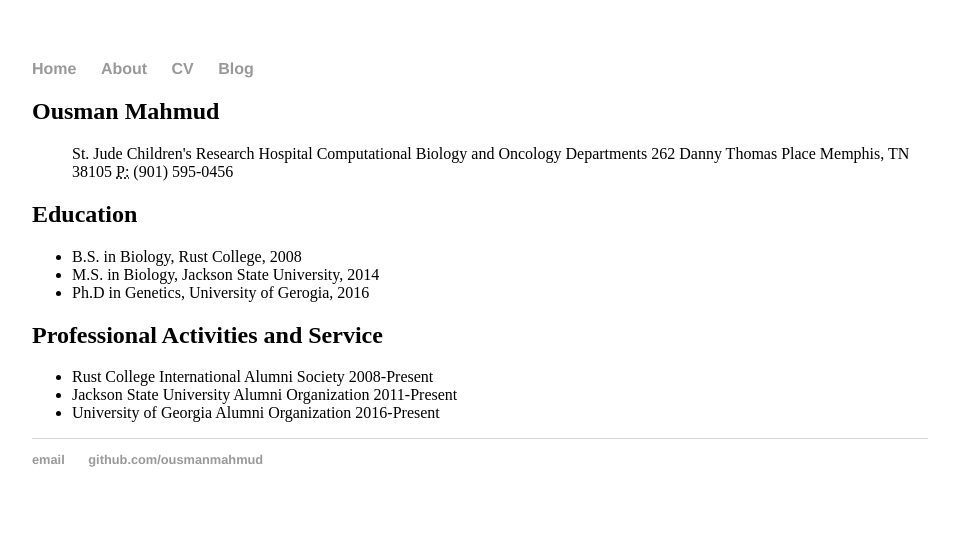
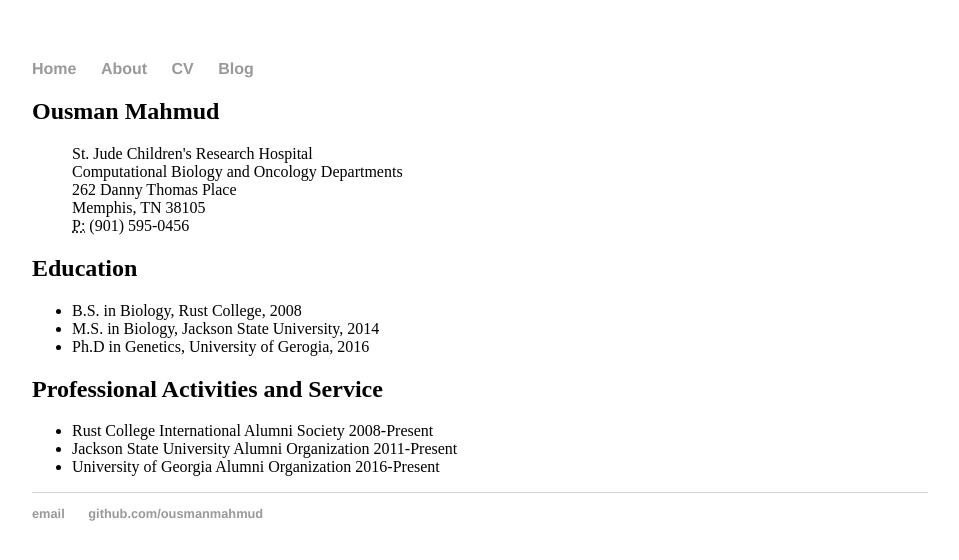
Before and after one commit to Zoites/zoites.github.io.old, a Jekyll site: the page built from cv/index.html, in a window 1280 px wide. Shown: the top 560 px of the page, without its empty margins (160-1119 px from the left). Built offline with Jekyll 4.4.1, drawn with Linux system fonts in a browser that asks for light colours.

```diff
--- a/cv/index.html
+++ b/cv/index.html
@@ -8,10 +8,10 @@ title: CV
 
 				<h2>Ousman Mahmud</h2>
 				<ul class="list-unstyled">
-					St. Jude Children's Research Hospital
-					Computational Biology and Oncology Departments
-					262 Danny Thomas Place
-					Memphis, TN 38105
+					St. Jude Children's Research Hospital <br/>
+					Computational Biology and Oncology Departments  <br/>
+					262 Danny Thomas Place  <br/>
+					Memphis, TN 38105 <br/>
 					<abbr title="phone">P:</abbr> (901) 595-0456
 </ul>
 				<h2>Education</h2>
```
